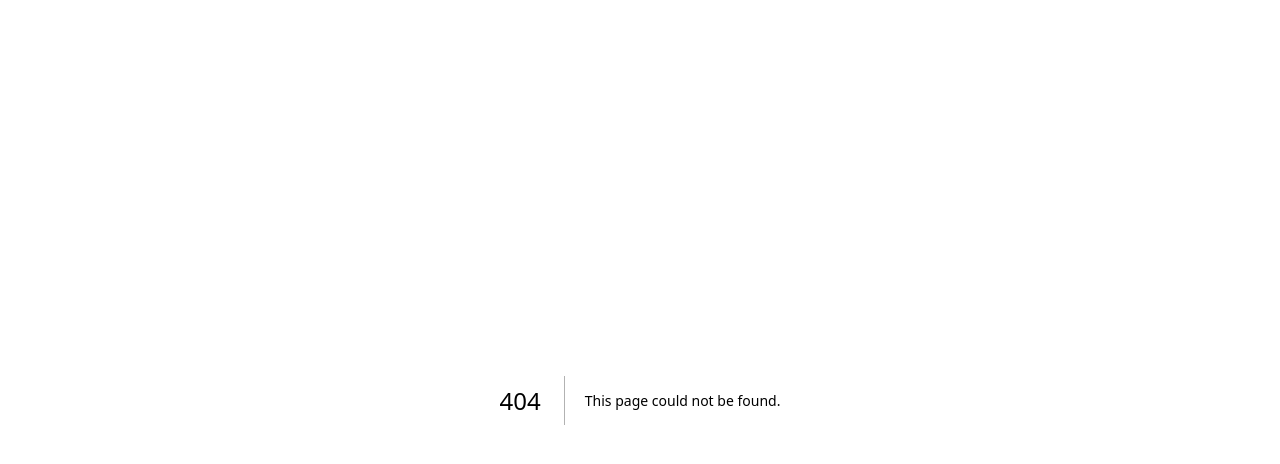
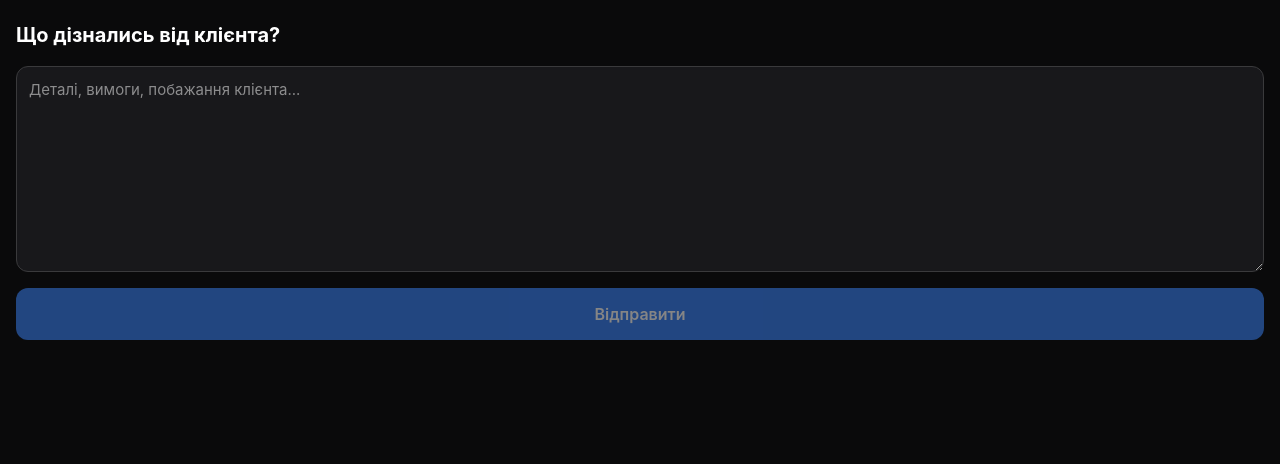
Before and after one commit to sashavoloshanov/velicode, a Next.js app: page /telegram-form in a window 1280 px wide. Before the commit this address had no page. Shown: the top 464 px of the page. Built offline with nearby package versions, Linux system fonts and the light colour scheme.

Commit message:
feat: add Telegram Mini App form page for client info / revision notes input

```diff
--- /dev/null
+++ b/src/app/telegram-form/page.tsx
@@ -0,0 +1,155 @@
+"use client";
+
+import { useEffect, useState, Suspense } from "react";
+import { useSearchParams } from "next/navigation";
+
+declare global {
+  interface Window {
+    Telegram?: {
+      WebApp?: {
+        ready: () => void;
+        expand: () => void;
+        close: () => void;
+        initData: string;
+        themeParams: Record<string, string>;
+        MainButton: {
+          setText: (text: string) => void;
+          show: () => void;
+          hide: () => void;
+          enable: () => void;
+          disable: () => void;
+          onClick: (cb: () => void) => void;
+          offClick: (cb: () => void) => void;
+        };
+      };
+    };
+  }
+}
+
+function FormContent() {
+  const params = useSearchParams();
+  const ts = params.get("ts") || "";
+  const type = params.get("type") || "clientInfo";
+
+  const [text, setText] = useState("");
+  const [status, setStatus] = useState<"idle" | "sending" | "error" | "done">("idle");
+  const [ready, setReady] = useState(false);
+
+  const title = type === "revision" ? "Що потрібно виправити?" : "Що дізнались від клієнта?";
+  const placeholder =
+    type === "revision"
+      ? "Опишіть, що саме треба доопрацювати..."
+      : "Деталі, вимоги, побажання клієнта...";
+
+  useEffect(() => {
+    const script = document.createElement("script");
+    script.src = "https://telegram.org/js/telegram-web-app.js";
+    script.async = true;
+    script.onload = () => {
+      const tg = window.Telegram?.WebApp;
+      if (tg) {
+        tg.ready();
+        tg.expand();
+      }
+      setReady(true);
+    };
+    document.body.appendChild(script);
+    return () => {
+      document.body.removeChild(script);
+    };
+  }, []);
+
+  const handleSubmit = async () => {
+    if (!text.trim()) return;
+    setStatus("sending");
+    const tg = window.Telegram?.WebApp;
+    try {
+      const res = await fetch("/api/telegram/mini-app-submit", {
+        method: "POST",
+        headers: { "Content-Type": "application/json" },
+        body: JSON.stringify({ ts, type, text: text.trim(), initData: tg?.initData || "" }),
+      });
+      if (res.ok) {
+        setStatus("done");
+        setTimeout(() => tg?.close(), 600);
+      } else {
+        setStatus("error");
+      }
+    } catch {
+      setStatus("error");
+    }
+  };
+
+  return (
+    <div
+      style={{
+        minHeight: "100vh",
+        padding: "20px 16px",
+        background: "var(--tg-theme-bg-color, #0a0a0b)",
+        color: "var(--tg-theme-text-color, #ffffff)",
+        fontFamily: "-apple-system, BlinkMacSystemFont, 'Segoe UI', sans-serif",
+        display: "flex",
+        flexDirection: "column",
+        gap: 16,
+      }}
+    >
+      <h1 style={{ fontSize: 20, fontWeight: 700, margin: 0 }}>{title}</h1>
+
+      {status === "done" ? (
+        <p style={{ color: "#34d399", fontWeight: 600 }}>✅ Збережено</p>
+      ) : (
+        <>
+          <textarea
+            autoFocus
+            value={text}
+            onChange={(e) => setText(e.target.value)}
+            placeholder={placeholder}
+            rows={8}
+            style={{
+              width: "100%",
+              boxSizing: "border-box",
+              borderRadius: 12,
+              border: "1px solid var(--tg-theme-hint-color, #3a3a3c)",
+              background: "var(--tg-theme-secondary-bg-color, #18181b)",
+              color: "var(--tg-theme-text-color, #ffffff)",
+              padding: 12,
+              fontSize: 15,
+              resize: "vertical",
+              outline: "none",
+            }}
+          />
+
+          {status === "error" && (
+            <p style={{ color: "#f87171", fontSize: 14 }}>Щось пішло не так. Спробуйте ще раз.</p>
+          )}
+
+          <button
+            onClick={handleSubmit}
+            disabled={!ready || !text.trim() || status === "sending"}
+            style={{
+              padding: "14px 20px",
+              borderRadius: 12,
+              border: "none",
+              background: "var(--tg-theme-button-color, #3b82f6)",
+              color: "var(--tg-theme-button-text-color, #ffffff)",
+              fontWeight: 600,
+              fontSize: 16,
+              cursor: "pointer",
+              opacity: !ready || !text.trim() || status === "sending" ? 0.5 : 1,
+            }}
+          >
+            {status === "sending" ? "Надсилаємо..." : "Відправити"}
+          </button>
+        </>
+      )}
+    </div>
+  );
+}
+
+export default function TelegramFormPage() {
+  return (
+    <Suspense fallback={null}>
+      <FormContent />
+    </Suspense>
+  );
+}
```
